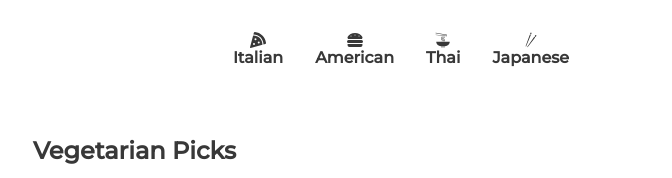
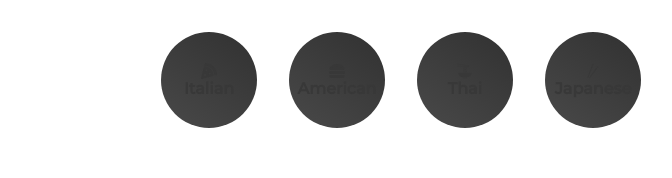
Before and after one commit to OpungoJacob/Recipe-App-React-JS, a React (Create React App) app: page / in a window 1280 px wide. Shown: the top 178 px of the page, without its empty margins (223-895 px from the left). Built offline with nearby package versions, Linux system fonts and the light colour scheme; no server answers.

Commit message:
Update Category.jsx
new

```diff
--- a/src/components/Category.jsx
+++ b/src/components/Category.jsx
@@ -42,6 +42,10 @@ const SLink = styled(NavLink)`
  border-radius: 50%;
  margin-right: 2rem;
  text-decoration: none;
+ background: linear-gradient(35deg, #494949, #313131 );
+ width: 6rem;
+ height: 6rem;
+
 
 `;
 
```
